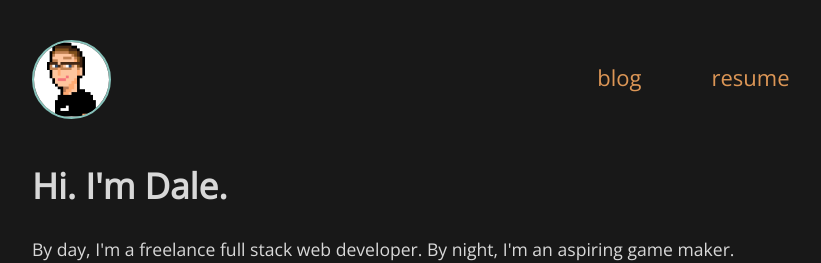
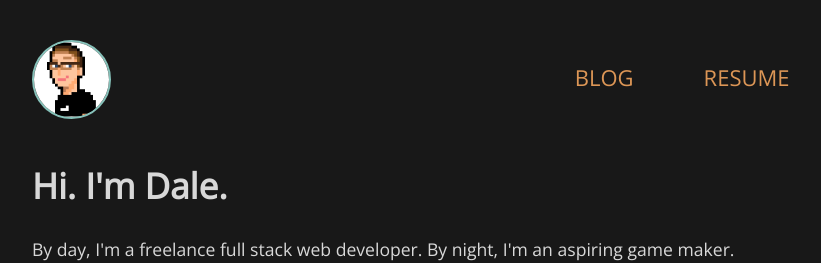
Before and after one commit to obsoke/obsoke.github.io, a Jekyll site: the page built from index.html, in a window 1280 px wide. Shown: the top 263 px of the page, without its empty margins (208-1029 px from the left). Built offline with Jekyll 4.4.1, drawn with Linux system fonts in a browser that asks for light colours.

Commit message:
Nav links are now uppercase

```diff
--- a/static/css/main.scss
+++ b/static/css/main.scss
@@ -90,6 +90,7 @@ a:hover {
 
         a {
             padding: 0.25em 0.25em;
+            text-transform: uppercase;
         }
 
         li {
```
